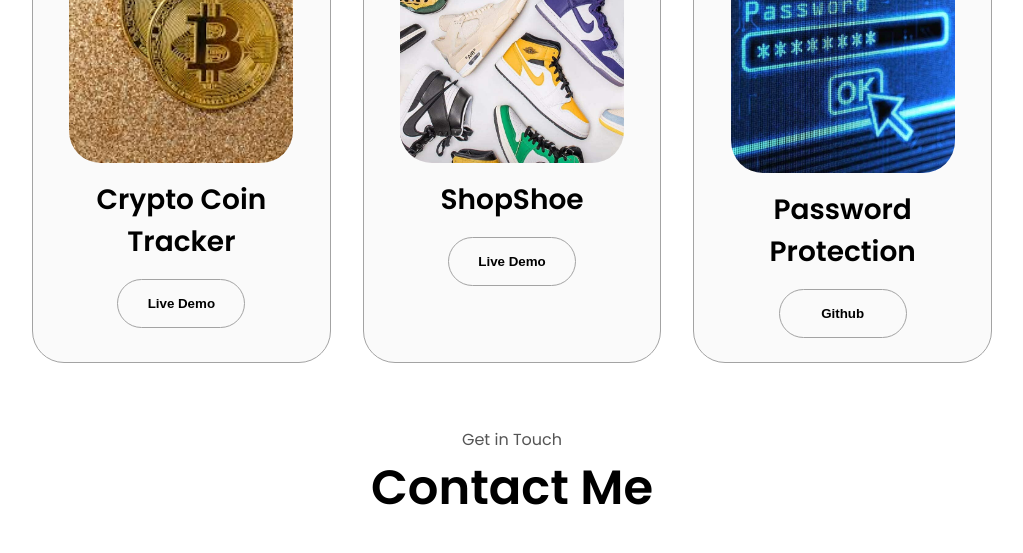
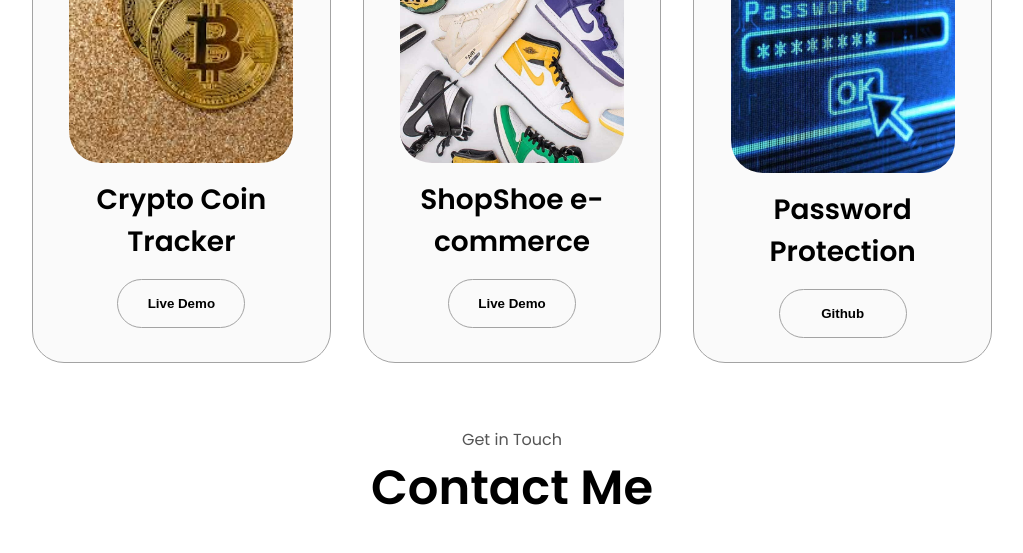
Before and after one commit to nicksarma24/Portfolio, a plain HTML site: page index.html in a window 1280 px wide. Shown: the part 2791-3344 px from the top of the page, without its empty margins (128-1151 px from the left). Drawn offline with Linux system fonts and the light colour scheme.

Commit message:
Update index.html

```diff
--- a/index.html
+++ b/index.html
@@ -207,7 +207,7 @@
             <div class="article-container">
               <img src="assets/shoehd.jpg" alt="Project 2" class="project-img" />
             </div>
-            <h2 class="experience-sub-title project-title">ShopShoe</h2>
+            <h2 class="experience-sub-title project-title">ShopShoe e-commerce</h2>
             <div class="btn-container">
 <!--               <button class="btn btn-color-2 project-btn" onclick="location.href='https://github.com/'">
                 Github
```
